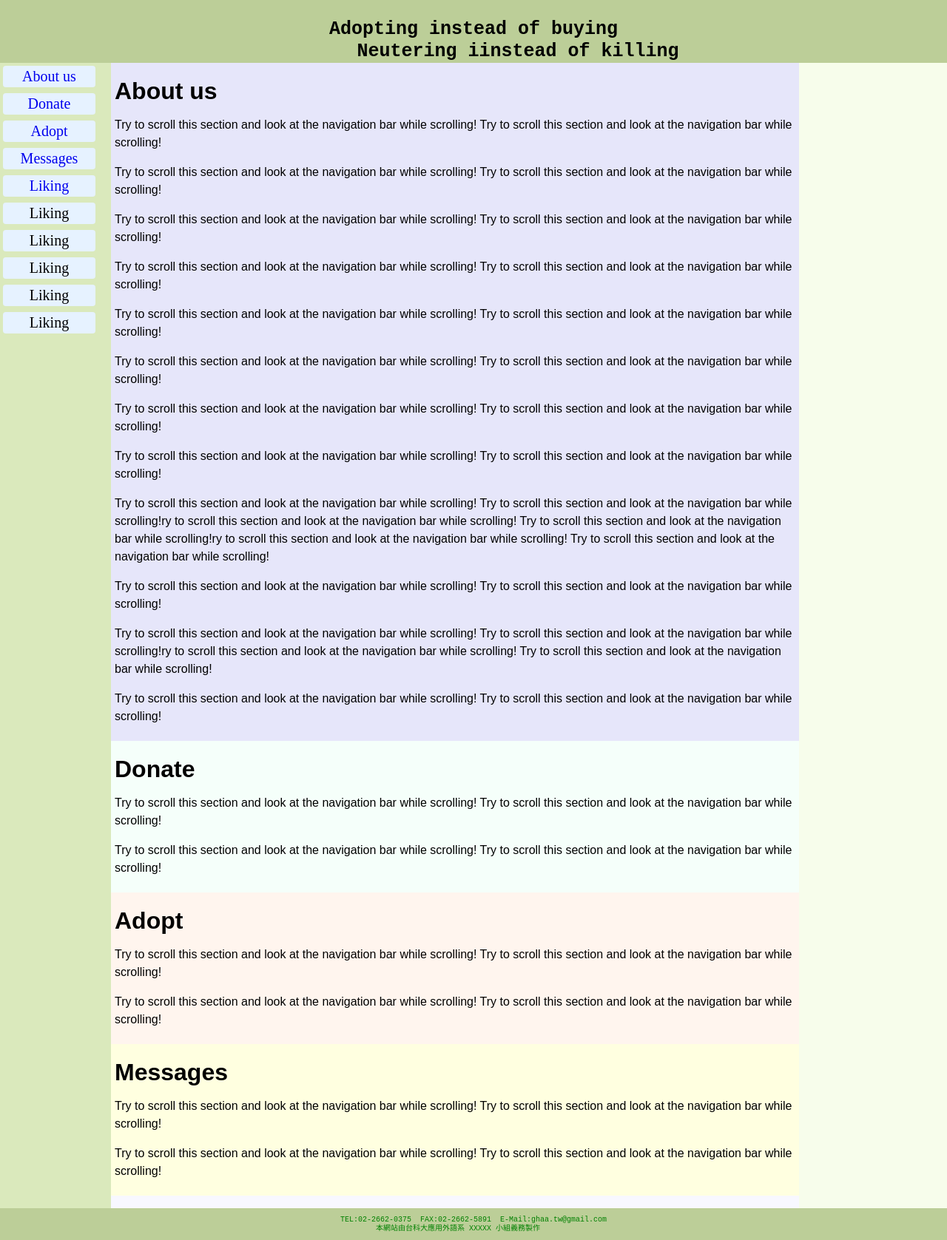
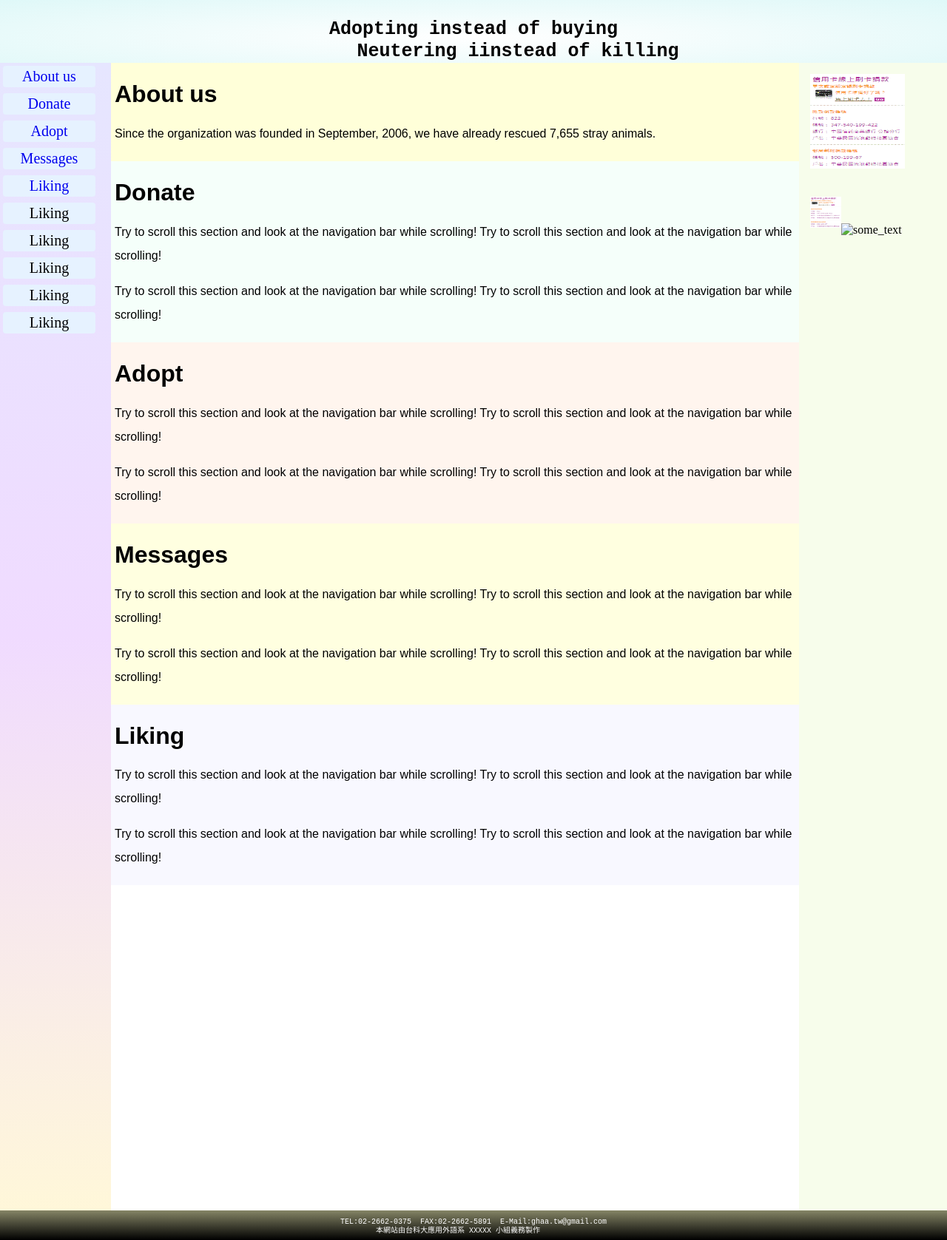
Before and after one commit to ppeennyy/dogcat, a Django app: page / in a window 1280 px wide. Shown: the whole page at 74% size. Run offline with Django 3.2, Linux system fonts and the light colour scheme.

Commit message:
set background color

```diff
--- a/mysite/templates/index.html
+++ b/mysite/templates/index.html
@@ -1,10 +1,11 @@
 <!DOCTYPE html>
 <html>
+
   <head>
     <meta http-equiv="Content-Type" content="text/html; charset=utf-8">
     <style type="text/css">
     /*background in main*/
-    #Aboutus{padding:5px;height:100%;color: #000; background-color: #E6E6FA;}
+    #Aboutus{padding:5px;height:100%;color: #000; background-color: #FFFFD9;}
     #Donate {padding:5px;height:100%;color: #000; background-color: #f5fffa;}
     #Adopt {padding:5px;height:100%;color: #000; background-color: #fff5ee;}
     #Messages {padding:5px;height:100%;color: #000; background-color: #ffffe0;}
@@ -46,23 +47,15 @@
     right: 0;
     }
     /*frame*/
-    body {
-    margin: 0;
-    padding: 0;
-    overflow: hidden;
-    height: 100%;
-    max-height: 100%;
-    font-family:Sans-serif;
-    line-height: 1.5em;
-    }
     main {
     position: fixed;
     top: 85px; /* Set this to the height of the header */
-    bottom: 43px; /* Set this to the height of the footer */
+    bottom: 40px; /* Set this to the height of the footer */
     left: 150px;
     right: 200px;
     overflow: auto;
-    background: #fff;
+    font-family:Sans-serif;
+    line-height: 2em;
     }
     #header {
     position: absolute;
@@ -71,30 +64,39 @@
     width: 100%;
     height: 100px;
     overflow: hidden; /* Disables scrollbars on the header frame. To enable scrollbars, change "hidden" to "scroll" */
-    background: #BCCE98;
+    background: -webkit-radial-gradient(ellipse,white,#DFF8F8);
+    background: -o-radial-gradient(ellipse,white,#DFF8F8);
+    background: -moz-radial-gradient(ellipse,white,#DFF8F8);
+    background: radial-gradient(ellipse,white,#DFF8F8);
     }
     #footer {
     position: absolute;
     left: 0;
     bottom: 0;
     width: 100%;
-    height: 43px;
+    height: 40px;
     overflow: hidden; /* Disables scrollbars on the footer frame. To enable scrollbars, change "hidden" to "scroll" */
-    background: #BCCE98;
+    background: -webkit-linear-gradient(#858566,#000);
+    background: -o-linear-gradient(#858566,#000);
+    background: -moz-linear-gradient(#858566,#000);
+    background: linear-gradient(#858566,#000);
     }
     #left {
     position: absolute;
     top: 85px; /* Set this to the height of the header */
-    bottom: 43px; /* Set this to the height of the footer */
+    bottom: 40px; /* Set this to the height of the footer */
     left: 0;
     width: 150px;
     overflow: auto; /* Scrollbars will appear on this frame only when there's enough content to require scrolling. To disable scrollbars, change to "hidden", or use "scroll" to enable permanent scrollbars */
-    background: #DAE9BC;
+    background: -webkit-linear-gradient(#E6E6FF,#F0DBFF,#FFF7D9);
+    background: -o-linear-gradient(#E6E6FF,#F0DBFF,#FFF7D9);
+    background: -moz-linear-gradient(#E6E6FF,#F0DBFF,#FFF7D9);
+    background: linear-gradient(#E6E6FF,#F0DBFF,#FFF7D9);
     }
     #right {
     position: absolute;
     top: 85px; /* Set this to the height of the header */
-    bottom: 43px; /* Set this to the height of the footer */
+    bottom: 40px; /* Set this to the height of the footer */
     right: 0;
     width: 200px;
     overflow: auto; /* Scrollbars will appear on this frame only when there's enough content to require scrolling. To disable scrollbars, change to "hidden", or use "scroll" to enable permanent scrollbars */
@@ -109,6 +111,7 @@
     margin:0 auto;
     font-size: 10px;
     line-height: 1.2em;
+    color:#fff
     }
     .innerheader {
     display: table;
@@ -117,31 +120,6 @@
     font-weight: bolder;
     text-align: center;
     line-height: 1.2em;
-    }
-    /*link*/
-    #footer a:link {
-    color: green;
-    background-color: transparent;
-    text-decoration: none;
-    }
-    #footer a:hover {
-    color: brown;
-    background-color: transparent;
-    text-decoration: none;
-    }
-    #footer a:active {
-    color: green;
-    background-color: transparent;
-    text-decoration: none;
-    }
-    nav ul {
-    list-style-type: none;
-    margin: 0;
-    padding: 0;
-    }
-    nav ul a {
-    color: darkgreen;
-    text-decoration: none;
     }
     /*IE6 fix*/
     * html body{
@@ -165,12 +143,7 @@
     <div>
       <div id="Aboutus" class="container-fluid">
         <h1 id="about us">About us</h1>
-        <p>Try to scroll this section and look at the navigation bar while scrolling! Try to scroll this section and look at the navigation bar while scrolling!</p>
-        <p>Try to scroll this section and look at the navigation bar while scrolling! Try to scroll this section and look at the navigation bar while scrolling!</p><p>Try to scroll this section and look at the navigation bar while scrolling! Try to scroll this section and look at the navigation bar while scrolling!</p><p>Try to scroll this section and look at the navigation bar while scrolling! Try to scroll this section and look at the navigation bar while scrolling!</p><p>Try to scroll this section and look at the navigation bar while scrolling! Try to scroll this section and look at the navigation bar while scrolling!</p><p>Try to scroll this section and look at the navigation bar while scrolling! Try to scroll this section and look at the navigation bar while scrolling!</p><p>Try to scroll this section and look at the navigation bar while scrolling! Try to scroll this section and look at the navigation bar while scrolling!</p><p>Try to scroll this section and look at the navigation bar while scrolling! Try to scroll this section and look at the navigation bar while scrolling!</p>
-        <p>Try to scroll this section and look at the navigation bar while scrolling! Try to scroll this section and look at the navigation bar while scrolling!ry to scroll this section and look at the navigation bar while scrolling! Try to scroll this section and look at the navigation bar while scrolling!ry to scroll this section and look at the navigation bar while scrolling! Try to scroll this section and look at the navigation bar while scrolling!</p>
-        <p>Try to scroll this section and look at the navigation bar while scrolling! Try to scroll this section and look at the navigation bar while scrolling!</p>
-        <p>Try to scroll this section and look at the navigation bar while scrolling! Try to scroll this section and look at the navigation bar while scrolling!ry to scroll this section and look at the navigation bar while scrolling! Try to scroll this section and look at the navigation bar while scrolling!</p>
-        <p>Try to scroll this section and look at the navigation bar while scrolling! Try to scroll this section and look at the navigation bar while scrolling!</p>
+        <p>Since the organization was founded in September, 2006, we have already rescued 7,655 stray animals.</p>
       </div>
       <div id="Donate" class="container-fluid">
         <h1 id="donate">Donate</h1>
@@ -209,13 +181,16 @@
     </nav>
     <div id="right">
       <div class="innertube">
-      <p></p>
+        <img src="../images/donation.jpg" alt="donation.gif" style="width:128px;height:128px;"><br><br>
+        <p><img src="../images/donation.jpg" alt="Smiley face" style="float:left;width:42px;height:42px;"><br><br>
+        <img src="file:///C:/Users/Penny/Documents/dogcat/mysite/images/donation.jpg" alt="some_text" style="width:128px;height:128px;">
+
       </div>
     </div>
     <footer id="footer">
       <div class="innerfooter">
                                      <pre>TEL:02-2662-0375  FAX:02-2662-5891  E-Mail:ghaa.tw@gmail.com
-        <a href="http://www.ntust.edu.tw/home.php" target="_blank">本網站由台科大應用外語系 XXXXX 小組義務製作</a></pre>
+        本網站由台科大應用外語系 XXXXX 小組義務製作</pre>
       </div>
     </footer>
   </body>
```
Also changed, not shown: other parts of mysite/templates/index.html (+4 -5 lines), mysite/images/Conon.jpg (added), mysite/images/donation.jpg (added), mysite/images/donation.png (added), mysite/images/logo.gif (added), mysite/images/trojan.gif (added). Lines whose indentation alone changed are shown as unchanged.
